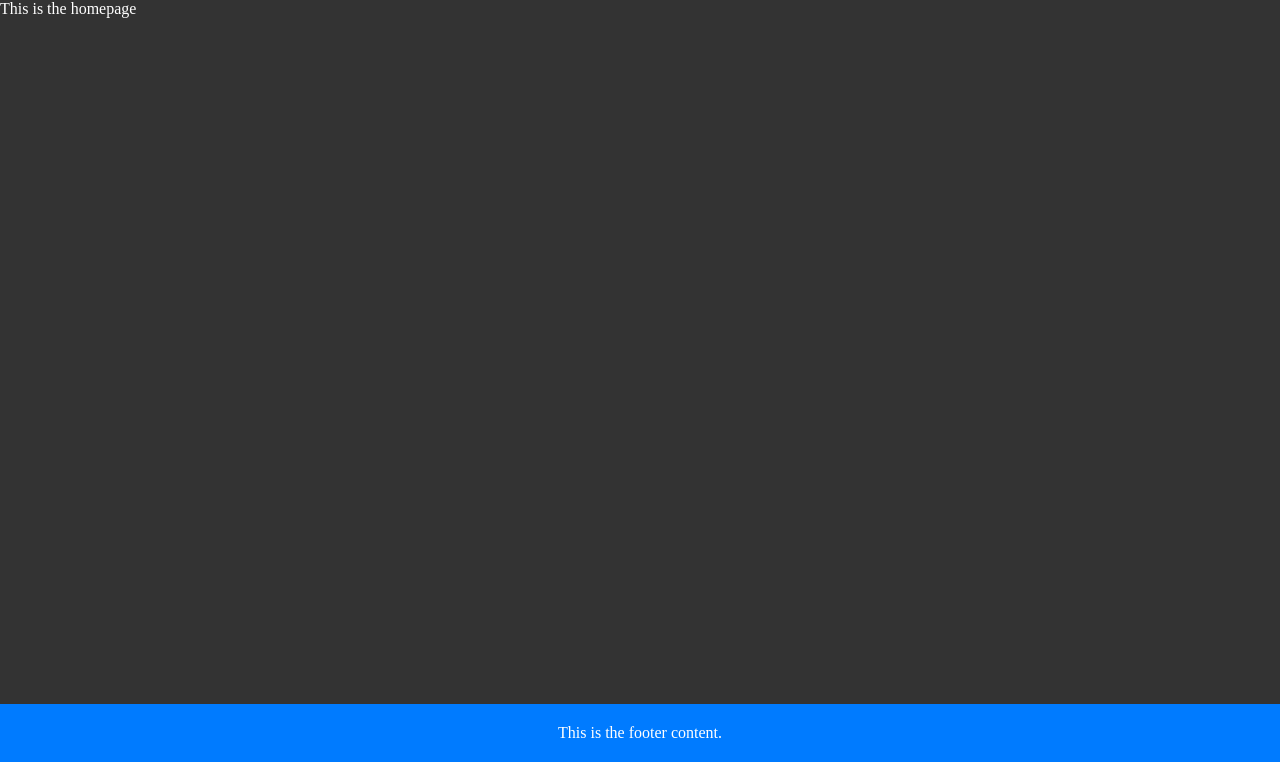
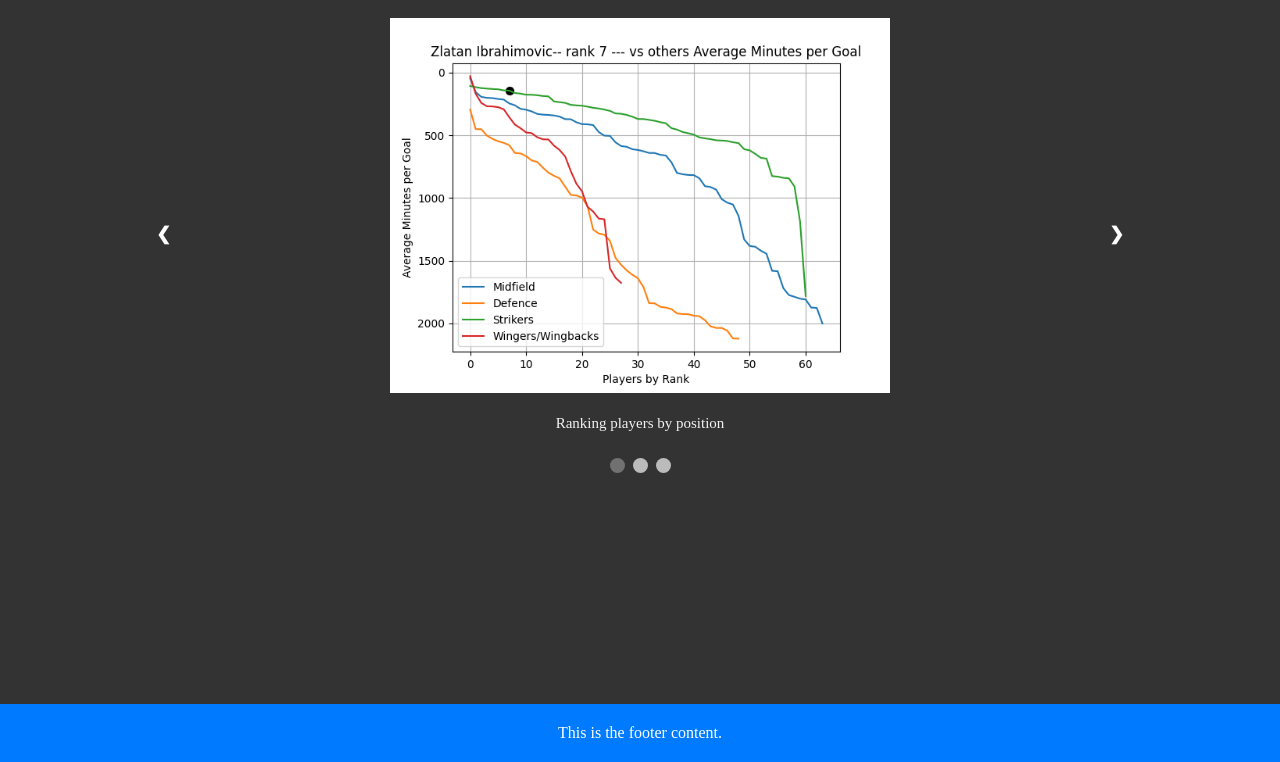
Before and after one commit to aidanbrowne2002/flask_football, a Flask app: page / in a window 1280 px wide. Shown: the part 38-800 px from the top of the page. Run offline with Flask 3, Linux system fonts and the light colour scheme; some libraries are stand-ins or nearby versions.

Commit message:
improved UI

```diff
--- a/static/styles.css
+++ b/static/styles.css
@@ -170,3 +170,126 @@
     width: 100%;
     text-align: center;
 }
+/* Center the login form on the login page */
+body.login-page form {
+    margin-top: 50px;
+}
+
+/* Style the login form inputs on the login page */
+body.login-page form div {
+    margin-bottom: 20px;
+}
+
+body.login-page form label {
+    display: block;
+    margin-bottom: 5px;
+}
+
+body.login-page form input[type="text"],
+body.login-page form input[type="password"] {
+    width: 100%;
+    padding: 10px;
+    border: none;
+    border-radius: 4px;
+}
+
+body.login-page form input[type="submit"] {
+    padding: 10px 20px;
+    background-color: #007BFF;
+    color: #FFFFFF;
+    border: none;
+    border-radius: 4px;
+    cursor: pointer;
+}
+
+body.login-page form input[type="submit"]:hover {
+    background-color: #0056b3;
+}
+
+* {box-sizing:border-box}
+
+/* Slideshow container */
+.slideshow-container {
+  max-width: 1000px;
+  position: relative;
+  margin: auto;
+}
+
+/* Hide the images by default */
+.mySlides {
+  display: none;
+  display: flex;
+  justify-content: center;
+  text-align: center;
+}
+
+
+
+/* Next & previous buttons */
+.prev, .next {
+  cursor: pointer;
+  position: absolute;
+  top: 50%;
+  width: auto;
+  margin-top: -22px;
+  padding: 16px;
+  color: white;
+  font-weight: bold;
+  font-size: 18px;
+  transition: 0.6s ease;
+  border-radius: 0 3px 3px 0;
+  user-select: none;
+}
+
+/* Position the "next button" to the right */
+.next {
+  right: 0;
+  border-radius: 3px 0 0 3px;
+}
+
+/* On hover, add a black background color with a little bit see-through */
+.prev:hover, .next:hover {
+  background-color: rgba(0,0,0,0.8);
+}
+
+/* Caption text */
+.text {
+  color: #f2f2f2;
+  font-size: 15px;
+  padding: 8px 12px;
+  position: relative;
+  bottom: 0;
+  width: 100%;
+  text-align: center;
+  margin-top: 10px;
+}
+
+
+
+
+/* The dots/bullets/indicators */
+.dot {
+  cursor: pointer;
+  height: 15px;
+  width: 15px;
+  margin: 0 2px;
+  background-color: #bbb;
+  border-radius: 50%;
+  display: inline-block;
+  transition: background-color 0.6s ease;
+}
+
+.active, .dot:hover {
+  background-color: #717171;
+}
+
+/* Fading animation */
+.fade {
+  animation-name: fade;
+  animation-duration: 1.5s;
+}
+
+@keyframes fade {
+  from {opacity: .4}
+  to {opacity: 1}
+}
--- a/templates/index.html
+++ b/templates/index.html
@@ -6,6 +6,68 @@
     <title>Home</title>
 
 
-    <p>This is the homepage</p>
+    <!-- Slideshow container -->
+    <br>
+<div class="slideshow-container">
+
+  <!-- Full-width images with number and caption text -->
+  <div class="mySlides fade">
+    <img src="static/images/ranks/goals/9808.png" style="width:50%">
+    <div class="text">Ranking players by position</div>
+  </div>
+
+  <div class="mySlides fade">
+    <img src="static/images/successful_passes/9808.png" style="width:50%">
+    <div class="text">Reviewing every pass</div>
+  </div>
+
+  <div class="mySlides fade">
+    <img src="static/images/threatlevels.png" style="width:50%">
+    <div class="text">Custom models</div>
+  </div>
+
+  <!-- Next and previous buttons -->
+  <a class="prev" onclick="plusSlides(-1)">&#10094;</a>
+  <a class="next" onclick="plusSlides(1)">&#10095;</a>
+</div>
+<br>
+
+<!-- The dots/circles -->
+<div style="text-align:center">
+  <span class="dot" onclick="currentSlide(1)"></span>
+  <span class="dot" onclick="currentSlide(2)"></span>
+  <span class="dot" onclick="currentSlide(3)"></span>
+</div>
+    <script>
+    let slideIndex = 1;
+showSlides(slideIndex);
+
+// Next/previous controls
+function plusSlides(n) {
+  showSlides(slideIndex += n);
+}
+
+// Thumbnail image controls
+function currentSlide(n) {
+  showSlides(slideIndex = n);
+}
+
+function showSlides(n) {
+  let i;
+  let slides = document.getElementsByClassName("mySlides");
+  let dots = document.getElementsByClassName("dot");
+  if (n > slides.length) {slideIndex = 1}
+  if (n < 1) {slideIndex = slides.length}
+  for (i = 0; i < slides.length; i++) {
+    slides[i].style.display = "none";
+  }
+  for (i = 0; i < dots.length; i++) {
+    dots[i].className = dots[i].className.replace(" active", "");
+  }
+  slides[slideIndex-1].style.display = "block";
+  dots[slideIndex-1].className += " active";
+}
+    </script>
+
 
 {% endblock %}
```
Also changed, not shown: templates/login.html (+7 -9 lines).
